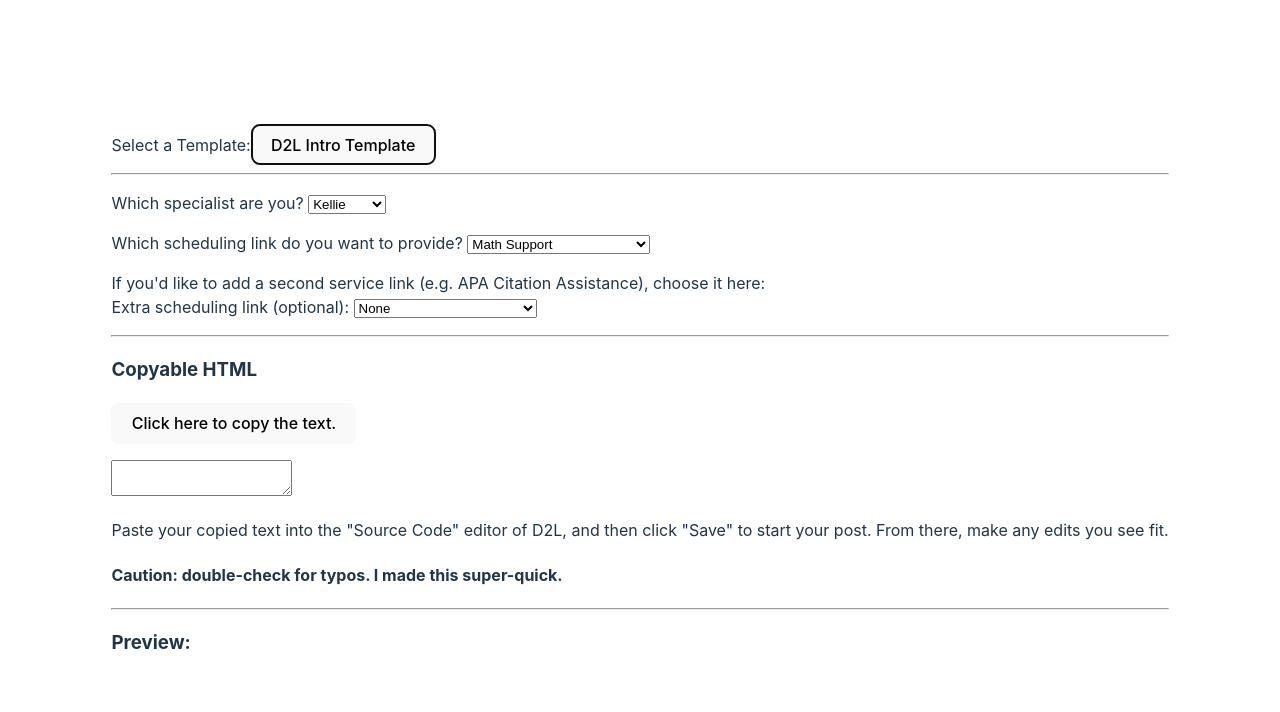
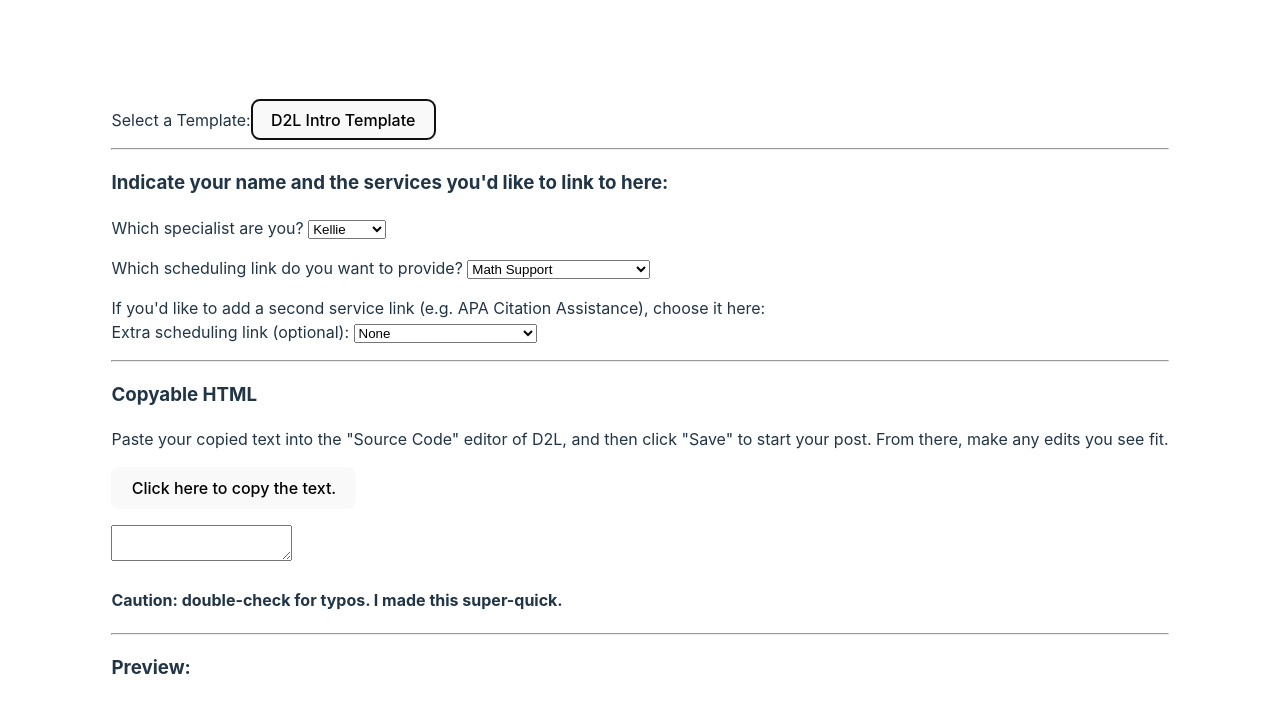
Before and after one commit to mordower-nlu/d2l-announcement-templater, a React (Vite) app: page / in a window 1280 px wide. Both pictures are taken after a click on the button "D2L Intro Template". Shown: the top 712 px of the page. Built offline with nearby package versions, Linux system fonts and the light colour scheme.

Commit message:
a few changes for readability

```diff
--- a/src/pages/D2LIntroTemplate.jsx
+++ b/src/pages/D2LIntroTemplate.jsx
@@ -79,6 +79,7 @@ export function D2LIntroTemplate(){
 
     return <>
         <p>
+           <h3>Indicate your name and the services you'd like to link to here:</h3>
             <label >Which specialist are you? </label>
             <select name="specialist name" value={specialistId} onChange={
                 (e)=>{
@@ -128,9 +129,9 @@ export function D2LIntroTemplate(){
         </p>
         <hr/>
         <h3>Copyable HTML</h3>
+        <p>Paste your copied text into the "Source Code" editor of D2L, and then click "Save" to start your post. From there, make any edits you see fit.</p>
         <p><button onClick={copyCallback}>Click here to copy the text.</button></p>
         <textarea style={{width:"auto"}} readOnly value={ ReactDOMServer.renderToStaticMarkup(htmlCopyable)} ref={htmlTextboxRef}/>
-        <p>Paste your copied text into the "Source Code" editor of D2L, and then click "Save" to start your post. From there, make any edits you see fit.</p>
         <h4>Caution: double-check for typos. I made this super-quick.</h4>
         <hr/>
         <h3>Preview:</h3>
```
